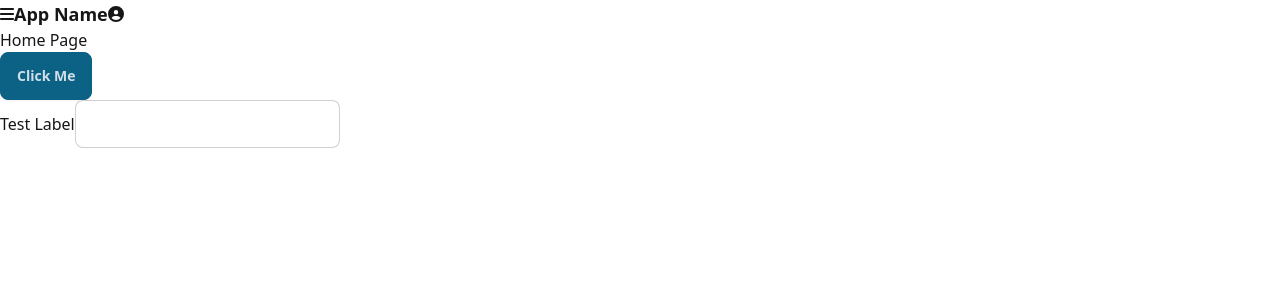
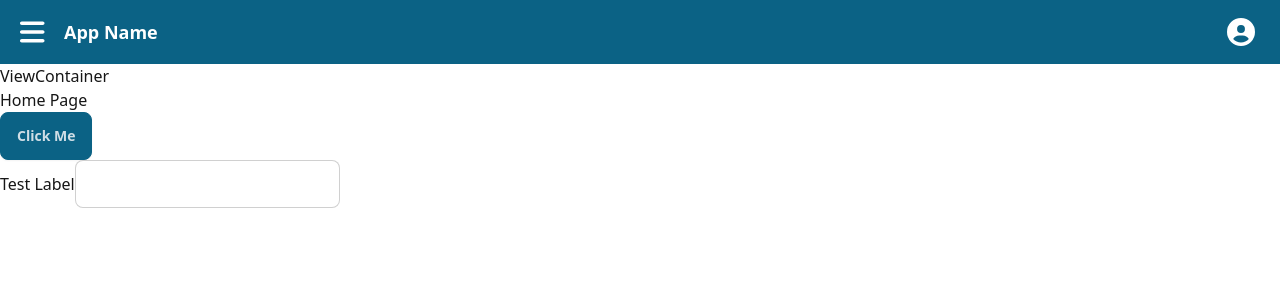
Before and after one commit to JShilling4/react-ts-app-starter, a React (Vite) app: page / in a window 1280 px wide. Shown: the top 300 px of the page. Built offline with nearby package versions, Linux system fonts and the light colour scheme.

Commit message:
add more layout content

```diff
--- a/src/App.tsx
+++ b/src/App.tsx
@@ -1,12 +1,64 @@
 import { RouterProvider } from 'react-router-dom';
 import router from './router';
 import { TopBar } from './components/layout/TopBar';
+import { Drawer } from './components/layout/Drawer';
+import { useState } from 'react';
+import { Button } from './components/ui/Button';
+import { Icon, IconNames } from './components/ui/Icon';
 
 function App() {
+  const [leftDrawerVisible, setLeftDrawerVisible] = useState(false);
+
+  const navItemStyles = `p-4`;
+
+  function handleDrawerToggleClick() {
+    setLeftDrawerVisible(!leftDrawerVisible);
+  }
+
+  const navItems = [
+    {
+      name: 'Home',
+      label: 'Home',
+      icon: IconNames.Home,
+    },
+    {
+      name: 'FirstPage',
+      label: 'Second Page',
+      icon: IconNames.Link,
+    },
+    {
+      name: 'SecondPage',
+      label: 'Second Page',
+      icon: IconNames.Link,
+    },
+  ];
+
   return (
     <>
       <TopBar />
-      <RouterProvider router={router} />
+
+      <Button
+        className="mr-6 absolute top-4 left-4 z-10"
+        variant="square-icon"
+        onClick={handleDrawerToggleClick}
+      >
+        <Icon name={leftDrawerVisible ? IconNames.Close : IconNames.Menu} />
+      </Button>
+
+      <div className="flex">
+        <Drawer isVisible={leftDrawerVisible}>
+          <div className="side-nav text-nowrap">
+            <ul>
+              {navItems.map((item, index) => (
+                <li key={index} className={navItemStyles}>
+                  {item.label}
+                </li>
+              ))}
+            </ul>
+          </div>
+        </Drawer>
+        <RouterProvider router={router} />
+      </div>
     </>
   );
 }
--- /dev/null
+++ b/src/components/layout/Drawer/Drawer.tsx
@@ -0,0 +1,16 @@
+import { ReactNode } from 'react';
+
+type DrawerProps = {
+  className?: string;
+  isVisible: boolean;
+  children: ReactNode;
+};
+
+const Drawer = ({ className = '', isVisible, children }: DrawerProps) => {
+  const defaultClasses = `bg-blue-400 transition-size duration-300 py-6 overflow-hidden ${isVisible ? 'w-60 px-6' : 'w-0 p-0'}`;
+  const classNames = `${className} ${defaultClasses}`.trim();
+
+  return <div className={classNames}>{children}</div>;
+};
+
+export { Drawer };
--- /dev/null
+++ b/src/components/layout/Drawer/index.ts
@@ -0,0 +1 @@
+export * from './Drawer';
--- a/src/components/layout/TopBar/TopBar.tsx
+++ b/src/components/layout/TopBar/TopBar.tsx
@@ -1,12 +1,14 @@
+import { Button } from '../../ui/Button';
 import { Icon, IconNames } from '../../ui/Icon';
 
 const TopBar = () => {
   return (
-    <div className="top-bar-container">
-      <div className="top-bar-content flex items-center">
-        <Icon name={IconNames.Menu} />
-        <div className="app-name font-bold text-lg">App Name</div>
-        <Icon name={IconNames.User} />
+    <div className="flex top-bar-container text-white bg-primary h-16 py-2 pl-16 pr-6">
+      <div className="top-bar-content flex items-center w-full">
+        <div className="app-name font-bold text-lg text-white">App Name</div>
+        <Button className="ml-auto" variant="round-icon">
+          <Icon name={IconNames.User} className="ml-auto" />
+        </Button>
       </div>
     </div>
   );
--- /dev/null
+++ b/src/components/layout/ViewContainer/ViewContainer.tsx
@@ -0,0 +1,11 @@
+import { ReactNode } from 'react';
+
+export type ViewContainerProps = {
+  children: ReactNode;
+};
+
+const ViewContainer = ({ children }: ViewContainerProps) => {
+  return <div>ViewContainer {children}</div>;
+};
+
+export { ViewContainer };
--- /dev/null
+++ b/src/components/layout/ViewContainer/index.ts
@@ -0,0 +1 @@
+export * from './ViewContainer';
--- a/src/components/ui/Button/Button.tsx
+++ b/src/components/ui/Button/Button.tsx
@@ -5,22 +5,27 @@ export type ButtonProps = {
   onClick?: MouseEventHandler;
   className?: string;
   ariaLabel?: string;
+  variant?: keyof typeof ButtonVariant;
 };
+
+export const ButtonVariant = {
+  'round-icon': 'btn btn-circle btn-ghost btn-sm',
+  'square-icon': 'btn btn-square btn-ghost btn-sm',
+  base: 'btn cursor-pointer',
+} as const;
+export type ButtonVariant = (typeof ButtonVariant)[keyof typeof ButtonVariant];
 
 const Button = ({
   children,
   onClick,
   className = '',
   ariaLabel,
+  variant = 'base',
 }: ButtonProps) => {
-  const defaultClasses = 'btn';
+  const classNames = `${className} ${ButtonVariant[variant]}`.trim();
 
   return (
-    <button
-      className={`${className} ${defaultClasses}`.trim()}
-      aria-label={ariaLabel}
-      onClick={onClick}
-    >
+    <button className={classNames} aria-label={ariaLabel} onClick={onClick}>
       {children}
     </button>
   );
--- a/src/components/ui/Icon/Icon.tsx
+++ b/src/components/ui/Icon/Icon.tsx
@@ -1,25 +1,32 @@
-import { IconProp } from '@fortawesome/fontawesome-svg-core';
+import { IconProp, SizeProp } from '@fortawesome/fontawesome-svg-core';
 import { FontAwesomeIcon } from '@fortawesome/react-fontawesome';
 
 type IconProps = {
   name: string;
   className?: string;
+  size?: SizeProp;
 };
 
 export const IconNames = {
   Search: 'fa-solid fa-magnifying-blass',
   Menu: 'fa-solid fa-bars',
   User: 'fa-solid fa-circle-user',
+  Close: 'fa-solid fa-close',
+  Home: 'fa-solid fa-house',
+  Link: 'fa-solid fa-link',
 } as const;
 export type IconNames = (typeof IconNames)[keyof typeof IconNames];
 
-const Icon = ({ name, className }: IconProps) => {
+const Icon = ({ name, className, size = '2x' }: IconProps) => {
   const defaultClasses = '';
+  const classNames = `${className} ${defaultClasses}`.trim();
 
   return (
     <FontAwesomeIcon
       icon={name as IconProp}
-      className={`${className} ${defaultClasses}`.trim()}
+      className={classNames}
+      size={size}
+      color="white"
     />
   );
 };
--- a/src/main.tsx
+++ b/src/main.tsx
@@ -1,17 +1,29 @@
 import { StrictMode } from 'react';
 import { createRoot } from 'react-dom/client';
-import App from './App.tsx';
-import './App.css';
 import { Provider } from 'react-redux';
 import { store } from './redux/store.ts';
 import { library } from '@fortawesome/fontawesome-svg-core';
+import App from './App.tsx';
+import './App.css';
 import {
   faMagnifyingGlass,
   faBars,
   faCircleUser,
+  faClose,
+  faHouse,
+  faLink,
+  faGear,
 } from '@fortawesome/free-solid-svg-icons';
 
-library.add(faMagnifyingGlass, faBars, faCircleUser);
+library.add(
+  faMagnifyingGlass,
+  faBars,
+  faCircleUser,
+  faClose,
+  faHouse,
+  faLink,
+  faGear,
+);
 
 const root = createRoot(document.getElementById('root') as Element);
 root.render(
--- a/src/pages/HomePage.tsx
+++ b/src/pages/HomePage.tsx
@@ -1,3 +1,4 @@
+import { ViewContainer } from '../components/layout/ViewContainer';
 import { Button } from '../components/ui/Button';
 import { Input } from '../components/ui/Form';
 
@@ -7,7 +8,7 @@ function HomePage() {
   }
 
   return (
-    <>
+    <ViewContainer>
       <h1>Home Page</h1>
       <Button
         onClick={handleClick}
@@ -17,7 +18,7 @@ function HomePage() {
         Click Me
       </Button>
       <Input type="text" label="Test Label" id="testInput" />
-    </>
+    </ViewContainer>
   );
 }
 
--- a/tailwind.config.ts
+++ b/tailwind.config.ts
@@ -2,7 +2,13 @@ import daisyui from 'daisyui';
 
 export default {
   content: ['./src/**/*.{js,ts,jsx,tsx}', './public/index.html'],
-  theme: {},
+  theme: {
+    extend: {
+      transitionProperty: {
+        size: 'margin, padding, height, width',
+      },
+    },
+  },
   plugins: [daisyui],
   daisyui: {
     themes: [
```
